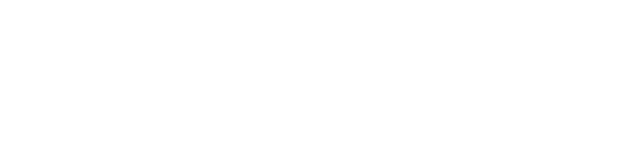
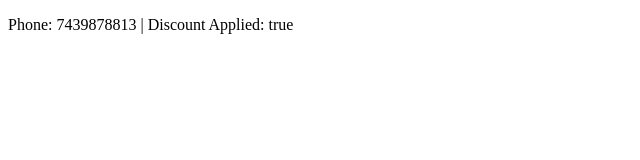
Before and after one commit to Roky777/endsem-model-paper, a plain HTML site: page p4/index.html in a window 1280 px wide. Shown: the whole page, without its empty margins (0-640 px from the left). Drawn offline with Linux system fonts and the light colour scheme.

Commit message:
Update p4 index and script

```diff
--- a/p4/index.html
+++ b/p4/index.html
@@ -7,5 +7,7 @@
     <link rel="stylesheet" href="./app.css" />
     <script src="./script.js" defer></script>
   </head>
-  <body></body>
+  <body>
+    <div id="summary-card"></div>
+  </body>
 </html>
--- a/p4/script.js
+++ b/p4/script.js
@@ -0,0 +1,20 @@
+let a = document.getElementById("summary-card");
+
+const booking = {
+  id: 101,
+  customer: {
+    details: { name: "Alice" },
+    contact: { phone: 7439878813 },
+  },
+  discountCode: 123,
+};
+
+let phNum = booking?.customer?.contact?.phone ?? "No Phone Provided";
+
+let code = "discountCode" in booking;
+
+let p = document.createElement("p");
+
+p.textContent = `Phone: ${phNum} | Discount Applied: ${code}`;
+
+a.append(p);
```
